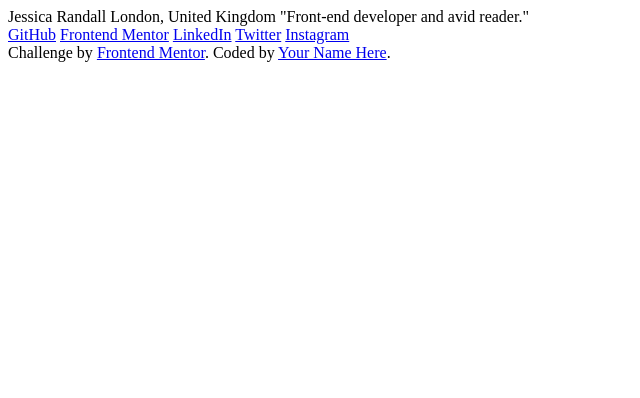
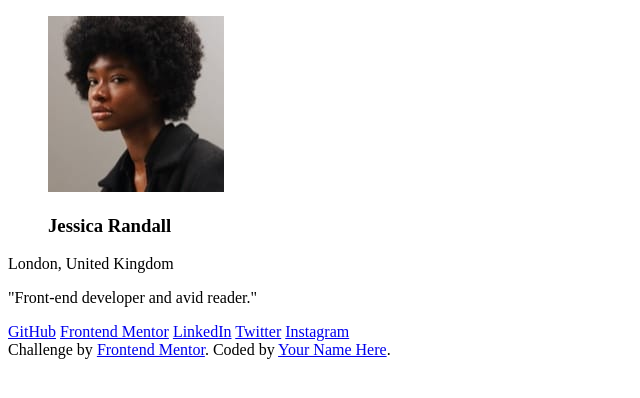
Before and after one commit to vitchet/fm-sociallinksprofile, a plain HTML site: page index.html in a window 1280 px wide. Shown: the whole page, without its empty margins (0-640 px from the left). Drawn offline with Linux system fonts and the light colour scheme.

Commit message:
Added missing html.

```diff
--- a/index.html
+++ b/index.html
@@ -19,9 +19,14 @@
 <body>
   <article class="social-links-profile-component">
     <section>
-      Jessica Randall
-      London, United Kingdom
-      "Front-end developer and avid reader."
+      <figure>
+        <img src="images/avatar-jessica.jpeg">
+        <caption>
+          <h1 class="name">Jessica Randall</h1>
+        </caption>
+      </figure>
+      <p class="place-from">London, United Kingdom</p>
+      <p class="occupation">"Front-end developer and avid reader."</p>
     </section>
 
     <nav>
```
